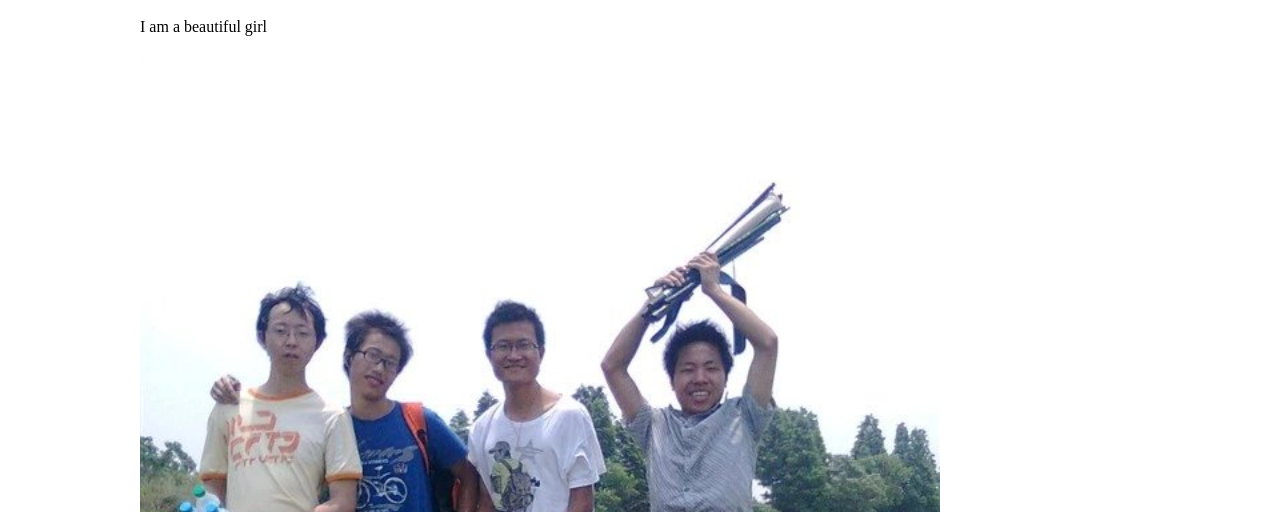
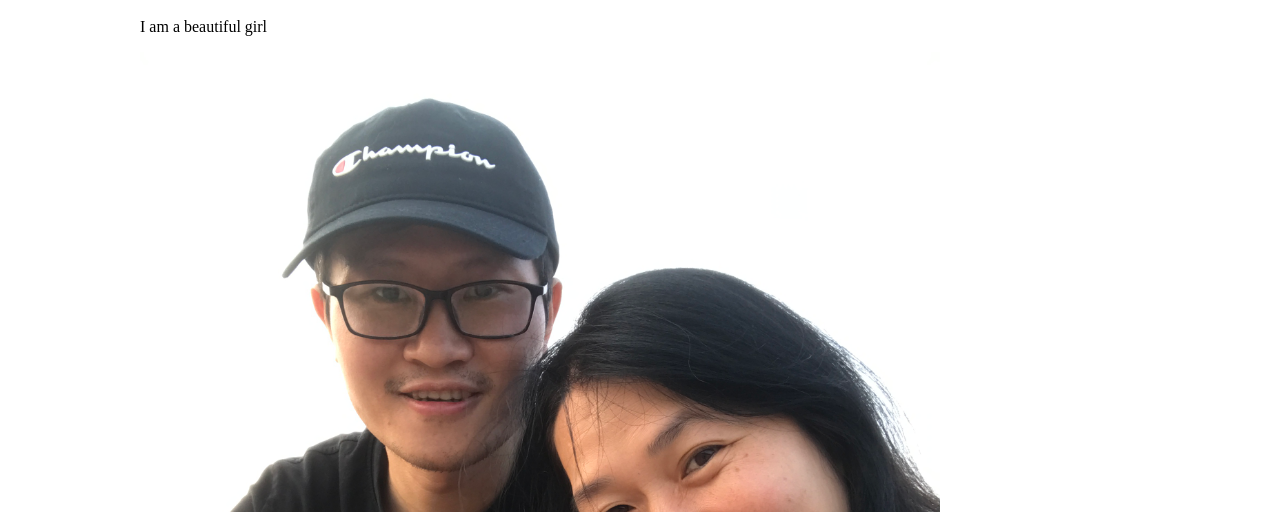
Before and after one commit to jinhongtan/little_jinjin, a plain HTML site: page index.html in a window 1280 px wide. Shown: the part 288-800 px from the top of the page. Drawn offline with Linux system fonts and the light colour scheme.

Commit message:
Update index.html

```diff
--- a/index.html
+++ b/index.html
@@ -53,7 +53,7 @@
     <div class="body">
         <h1 class="h">Welcome to my webpage, I am Connie Chak</h1>
         <p class="p">I am a beautiful girl</p>
-        <img class="img1" src="./906img/1.jpg" alt="">
+        <img class="img1" src="./906img/1.jpeg" alt="">
     </div>
 
 </body>
```
